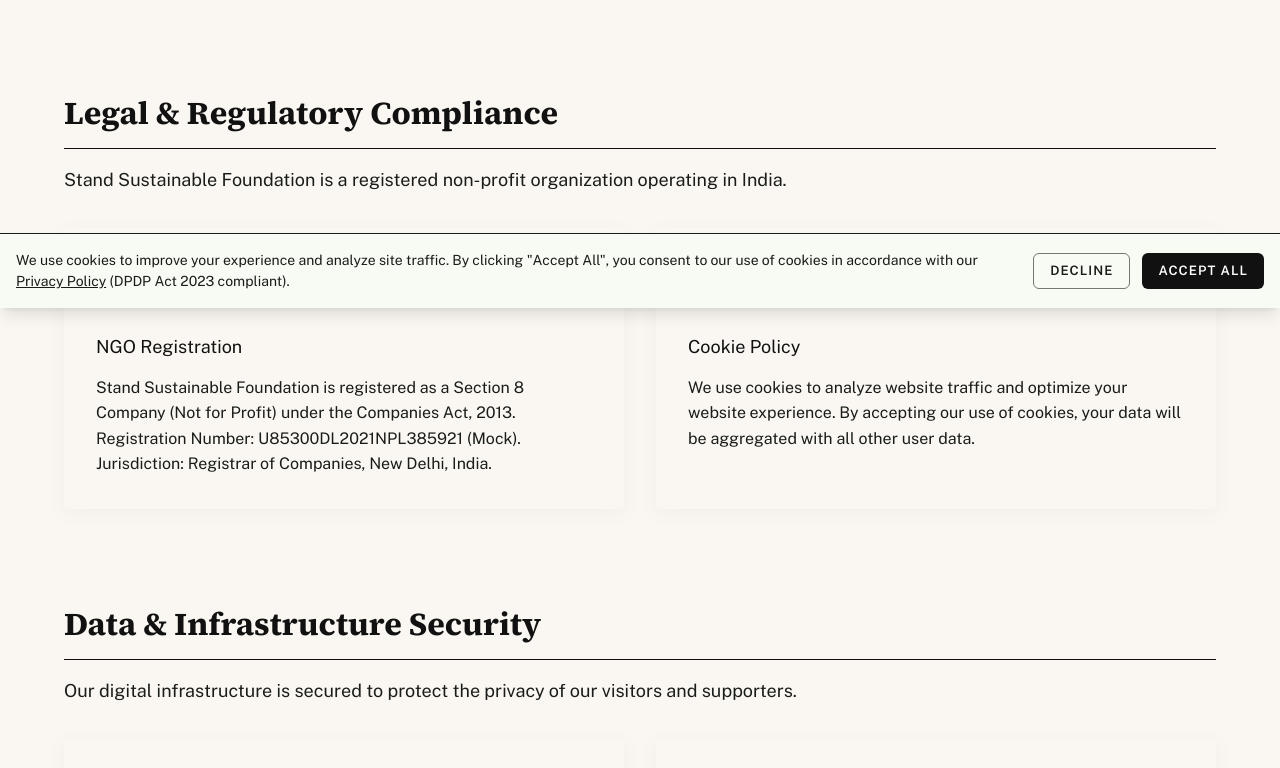
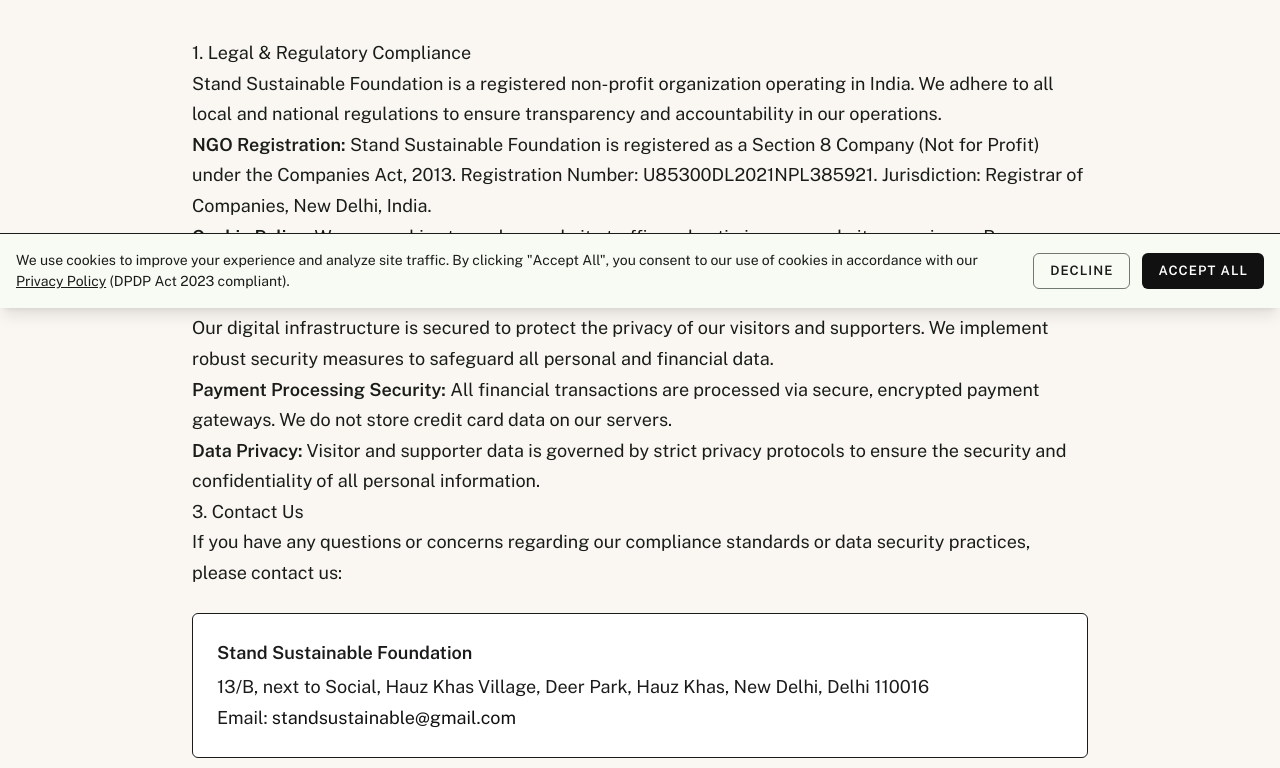
Before and after one commit to Cypher-0-shift/Stand-Sustainable-website, a Next.js app: page /compliance in a window 1280 px wide. Shown: the part 492-1260 px from the top of the page. Built offline with nearby package versions, Linux system fonts and the light colour scheme.

Commit message:
feat: add compliance pages, SEO metadata, and legal policy pages to improve site foundation

```diff
--- a/src/app/(main)/compliance/page.tsx
+++ b/src/app/(main)/compliance/page.tsx
@@ -1,7 +1,5 @@
 import type { Metadata } from 'next';
 import PageHero from '@/components/layout/PageHero';
-import FadeUp from '@/components/feedback/FadeUp';
-import { complianceHero, complianceCategories } from '@/content/compliance';
 
 export const metadata: Metadata = {
   alternates: {
@@ -15,77 +13,39 @@ export default function CompliancePage() {
   return (
     <>
       <PageHero
-        headline={complianceHero.headline}
-        subtext={complianceHero.subtext}
-        backgroundImage={complianceHero.backgroundImage}
+        headline="Legal & Security Compliance"
+        subtext="Stand Sustainable Foundation maintains standards of institutional governance and transparency in all our operations."
       />
 
-      <section
-        className="py-16 md:py-24 px-6 md:px-16"
-        style={{ backgroundColor: 'var(--color-surface-linen)' }}
-      >
-        <div className="max-w-screen-xl mx-auto flex flex-col gap-16 md:gap-24">
-          {complianceCategories.map((category, index) => (
-            <div key={category.title} className="flex flex-col gap-8">
-              <FadeUp delay={index * 100}>
-                <h2
-                  className="text-section-header-mobile md:text-section-header mb-4 border-b pb-4"
-                  style={{
-                    fontFamily: 'var(--font-section-header)',
-                    color: 'var(--color-primary)',
-                    borderColor: 'var(--color-alabaster)'
-                  }}
-                >
-                  {category.title}
-                </h2>
-                <p className="text-body-lg" style={{ color: 'var(--color-stone)', maxWidth: '800px' }}>
-                  {category.description}
-                </p>
-              </FadeUp>
+      <section className="py-16 px-6 md:px-16" style={{ backgroundColor: 'var(--color-surface-linen)' }}>
+        <div className="max-w-4xl mx-auto prose prose-lg" style={{ color: 'var(--color-on-surface)' }}>
+          <h2>1. Legal & Regulatory Compliance</h2>
+          <p>
+            Stand Sustainable Foundation is a registered non-profit organization operating in India. We adhere to all local and national regulations to ensure transparency and accountability in our operations.
+          </p>
+          <ul>
+            <li><strong>NGO Registration:</strong> Stand Sustainable Foundation is registered as a Section 8 Company (Not for Profit) under the Companies Act, 2013. Registration Number: U85300DL2021NPL385921. Jurisdiction: Registrar of Companies, New Delhi, India.</li>
+            <li><strong>Cookie Policy:</strong> We use cookies to analyze website traffic and optimize your website experience. By accepting our use of cookies, your data will be aggregated with all other user data.</li>
+          </ul>
 
-              <div className="grid grid-cols-1 md:grid-cols-2 gap-6 md:gap-8">
-                {category.items.map((item, i) => (
-                  <FadeUp key={item.title} delay={100 + i * 100} className="h-full">
-                    <div
-                      className="p-8 rounded-[6px] h-full flex flex-col ambient-shadow transition-transform duration-300 hover:-translate-y-1"
-                      style={{ backgroundColor: 'var(--color-surface-container-lowest)' }}
-                    >
-                      <div className="flex justify-between items-start mb-6">
-                        <div
-                          className="w-12 h-12 rounded-full flex items-center justify-center"
-                          style={{ backgroundColor: 'var(--color-surface-linen)' }}
-                        >
-                          <span
-                            className="material-symbols-outlined" aria-hidden="true"
-                            style={{ color: 'var(--color-accent-terracotta)', fontSize: '24px' }}
-                          >
-                            {item.icon}
-                          </span>
-                        </div>
-                        <span
-                          className="text-label-caps px-3 py-1 rounded-full"
-                          style={{
-                            fontSize: '10px',
-                            backgroundColor: 'rgba(0, 64, 31, 0.05)',
-                            color: 'var(--color-primary)'
-                          }}
-                        >
-                          {item.status}
-                        </span>
-                      </div>
+          <h2>2. Data & Infrastructure Security</h2>
+          <p>
+            Our digital infrastructure is secured to protect the privacy of our visitors and supporters. We implement robust security measures to safeguard all personal and financial data.
+          </p>
+          <ul>
+            <li><strong>Payment Processing Security:</strong> All financial transactions are processed via secure, encrypted payment gateways. We do not store credit card data on our servers.</li>
+            <li><strong>Data Privacy:</strong> Visitor and supporter data is governed by strict privacy protocols to ensure the security and confidentiality of all personal information.</li>
+          </ul>
 
-                      <h3 className="text-body-lg font-bold mb-3" style={{ color: 'var(--color-primary)' }}>
-                        {item.title}
-                      </h3>
-                      <p className="text-body-md" style={{ color: 'var(--color-stone)' }}>
-                        {item.description}
-                      </p>
-                    </div>
-                  </FadeUp>
-                ))}
-              </div>
-            </div>
-          ))}
+          <h2>3. Contact Us</h2>
+          <p>
+            If you have any questions or concerns regarding our compliance standards or data security practices, please contact us:
+          </p>
+          <div className="p-6 bg-white rounded-[6px] border my-6" style={{ borderColor: 'var(--color-alabaster)' }}>
+            <p className="font-bold mb-1">Stand Sustainable Foundation</p>
+            <p>13/B, next to Social, Hauz Khas Village, Deer Park, Hauz Khas, New Delhi, Delhi 110016</p>
+            <p>Email: <a href="mailto:standsustainable@gmail.com" style={{ color: 'var(--color-primary)' }}>standsustainable@gmail.com</a></p>
+          </div>
         </div>
       </section>
     </>
--- a/src/app/(main)/privacy/page.tsx
+++ b/src/app/(main)/privacy/page.tsx
@@ -63,8 +63,8 @@ export default function PrivacyPage() {
           <div className="p-6 bg-white rounded-[6px] border my-6" style={{ borderColor: 'var(--color-alabaster)' }}>
             <p className="font-bold mb-1">Grievance Officer</p>
             <p>Stand Sustainable Foundation</p>
-            <p>13 B Hauz Khas Village, New Delhi, India</p>
-            <p>Email: <a href="mailto:grievance@standsustainable.org" style={{ color: 'var(--color-primary)' }}>grievance@standsustainable.org</a></p>
+            <p>13/B, next to Social, Hauz Khas Village, Deer Park, Hauz Khas, New Delhi, Delhi 110016</p>
+            <p>Email: <a href="mailto:standsustainable@gmail.com" style={{ color: 'var(--color-primary)' }}>standsustainable@gmail.com</a></p>
           </div>
         </div>
       </section>
--- a/src/app/(main)/terms/page.tsx
+++ b/src/app/(main)/terms/page.tsx
@@ -15,6 +15,39 @@ export default function TermsPage() {
         headline="Terms of Service"
         subtext="Pending legal review."
       />
+      <section className="py-16 px-6 md:px-16" style={{ backgroundColor: 'var(--color-surface-linen)' }}>
+        <div className="max-w-4xl mx-auto prose prose-lg" style={{ color: 'var(--color-on-surface)' }}>
+          <h2>1. Introduction</h2>
+          <p>
+            Welcome to Stand Sustainable Foundation. These Terms of Service govern your use of our website and services. By accessing or using our website, you agree to be bound by these terms.
+          </p>
+
+          <h2>2. Use of Our Website</h2>
+          <p>
+            You agree to use our website only for lawful purposes and in a way that does not infringe the rights of, restrict or inhibit anyone else's use and enjoyment of the website.
+          </p>
+
+          <h2>3. Intellectual Property</h2>
+          <p>
+            All content on this website, including text, graphics, logos, and images, is the property of Stand Sustainable Foundation and is protected by applicable copyright and intellectual property laws.
+          </p>
+
+          <h2>4. Limitation of Liability</h2>
+          <p>
+            Stand Sustainable Foundation shall not be liable for any indirect, incidental, special, consequential, or punitive damages arising out of or related to your use of the website.
+          </p>
+
+          <h2>5. Contact Us</h2>
+          <p>
+            If you have any questions about these Terms of Service, please contact us:
+          </p>
+          <div className="p-6 bg-white rounded-[6px] border my-6" style={{ borderColor: 'var(--color-alabaster)' }}>
+            <p className="font-bold mb-1">Stand Sustainable Foundation</p>
+            <p>13/B, next to Social, Hauz Khas Village, Deer Park, Hauz Khas, New Delhi, Delhi 110016</p>
+            <p>Email: <a href="mailto:standsustainable@gmail.com" style={{ color: 'var(--color-primary)' }}>standsustainable@gmail.com</a></p>
+          </div>
+        </div>
+      </section>
     </>
   );
 }
--- a/src/app/layout.tsx
+++ b/src/app/layout.tsx
@@ -92,7 +92,7 @@ export default function RootLayout({
                   "description": "We are working on a social project to ensure sustainability among all vulnerable and marginalised communities, with a key focus on the Sustainable Development Goals.",
                   "contactPoint": {
                     "@type": "ContactPoint",
-                    "email": "contact@standsustainable.org",
+                    "email": "standsustainable@gmail.com",
                     "contactType": "customer support"
                   },
                   "sameAs": [
--- a/src/components/content/MapEmbedWithConsent.tsx
+++ b/src/components/content/MapEmbedWithConsent.tsx
@@ -17,7 +17,7 @@ export default function MapEmbedWithConsent({ mapEmbedUrl, city }: MapEmbedWithC
         width="100%"
         height="250"
         style={{ border: 0, borderRadius: '6px' }}
-        allowFullScreen={false}
+        allowFullScreen
         loading="lazy"
         referrerPolicy="no-referrer-when-downgrade"
         title={`Map of ${city} office`}
--- a/src/content/contact.ts
+++ b/src/content/contact.ts
@@ -8,10 +8,10 @@ export const officeLocations = [
   {
     city: 'New Delhi',
     type: 'Headquarters',
-    address: '13 B Hauz Khas Village, Deer Park, Hauz Khas, New Delhi, Delhi, India',
+    address: '13/B, next to Social, Hauz Khas Village, Deer Park, Hauz Khas, New Delhi, Delhi 110016',
     phone: '011-47075730',
     email: 'standsustainable@gmail.com',
     directionsUrl: 'https://www.google.com/maps/dir//13%2FB,+next+to+Social,+Hauz+Khas+Village,+Deer+Park,+Hauz+Khas,+New+Delhi,+Delhi+110016/@24.7858039,85.0129499,3171m/data=!3m1!1e3!4m8!4m7!1m0!1m5!1m1!1s0x390d1d8a830a42c3:0x7ba2904ce3b8044b!2m2!1d77.1942646!2d28.5546597?entry=ttu&g_ep=EgoyMDI2MDYyMy4wIKXMDSoASAFQAw%3D%3D',
-    mapEmbedUrl: 'https://maps.google.com/maps?q=13/B,+next+to+Social,+Hauz+Khas+Village,+Deer+Park,+Hauz+Khas,+New+Delhi,+Delhi+110016&t=&z=15&ie=UTF8&iwloc=&output=embed',
+    mapEmbedUrl: 'https://www.google.com/maps/embed?pb=!1m18!1m12!1m3!1d3504.7!2d77.1920759!3d28.5546597!2m3!1f0!2f0!3f0!3m2!1i1024!2i768!4f13.1!3m3!1m2!1s0x390d1d8a830a42c3%3A0x7ba2904ce3b8044b!2s13%2FB%2C%20next%20to%20Social%2C%20Hauz%20Khas%20Village%2C%20Deer%20Park%2C%20Hauz%20Khas%2C%20New%20Delhi%2C%20Delhi%20110016!5e0!3m2!1sen!2sin!4v1700000000000!5m2!1sen!2sin',
   },
 ];
```
